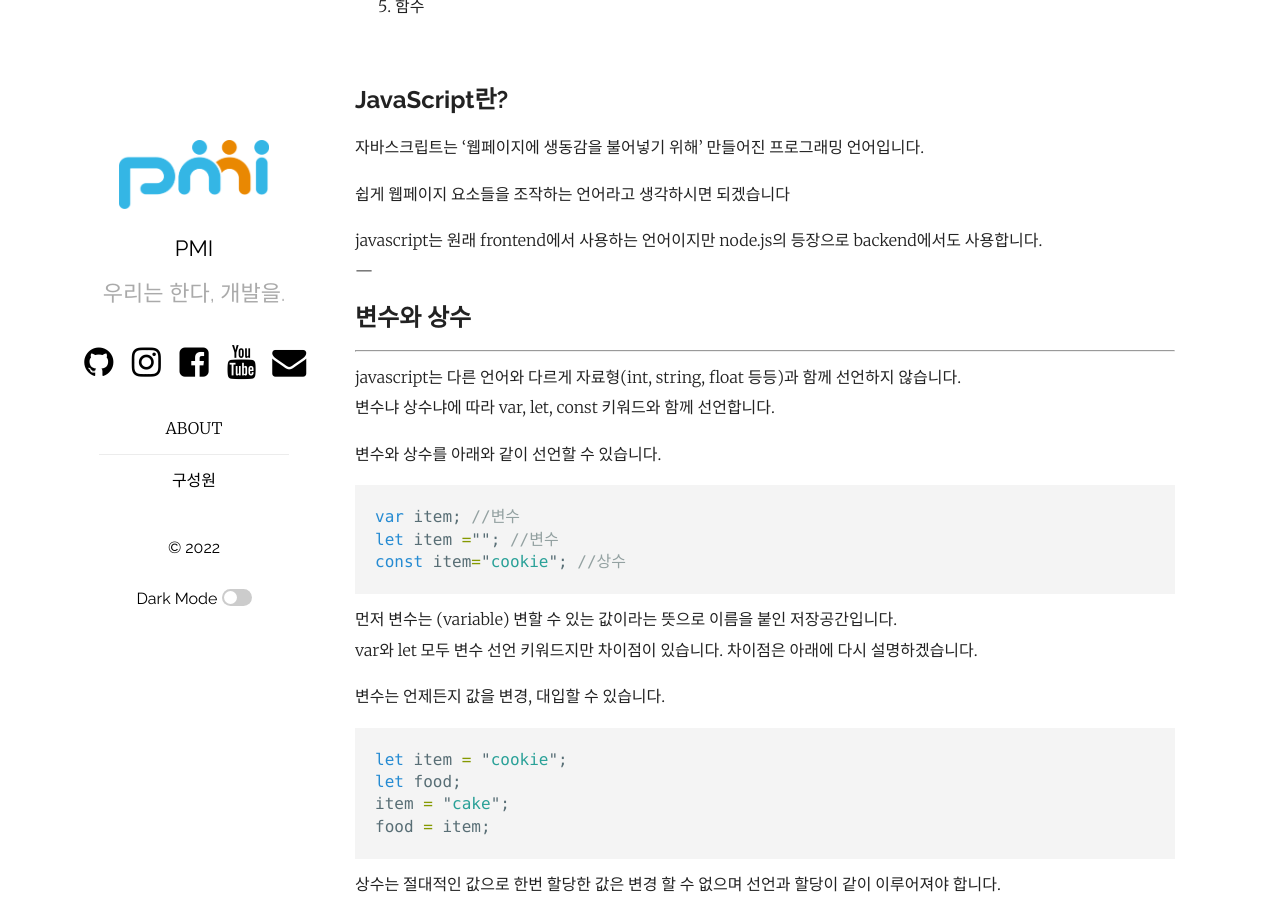
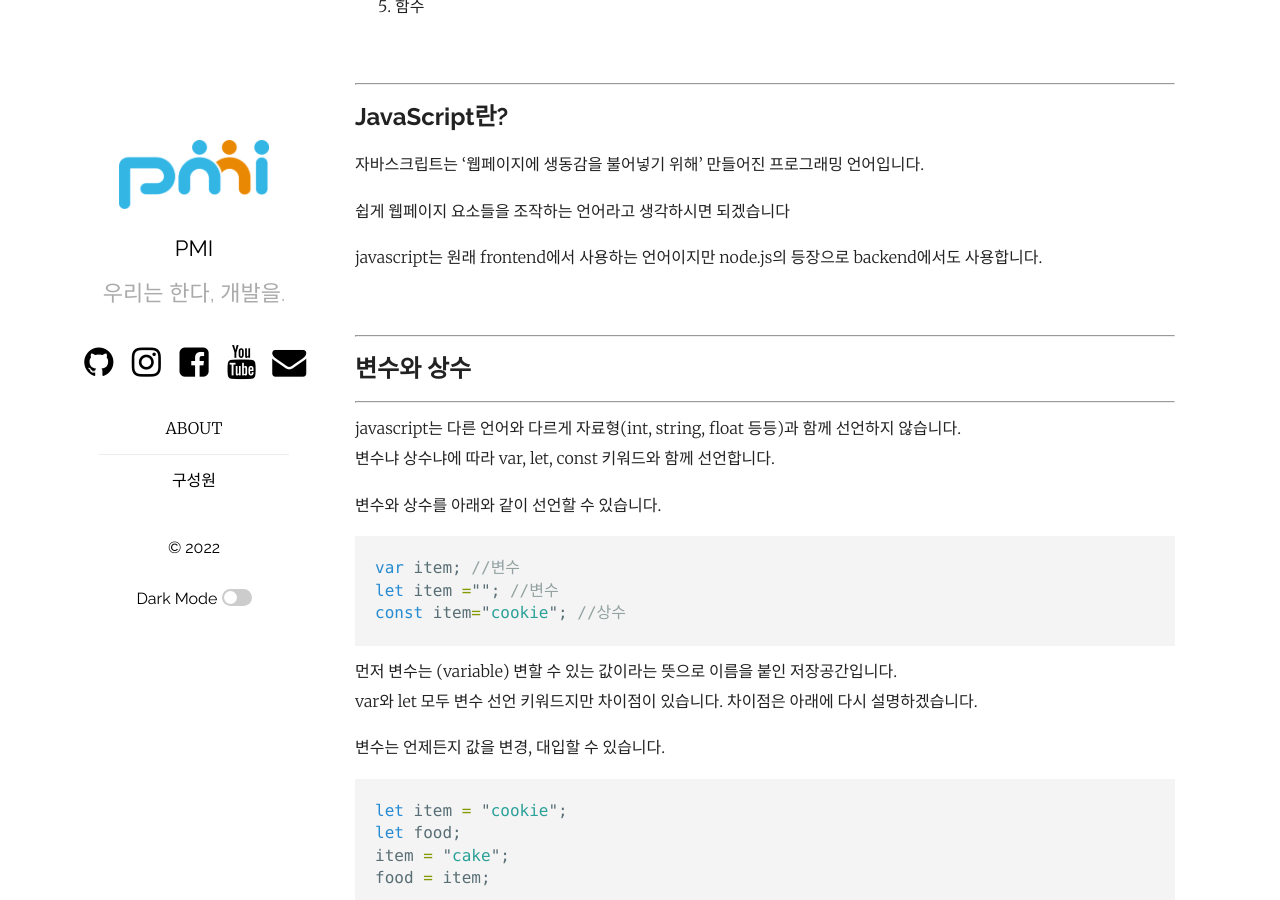
Before and after one commit to pmirnc-dev/pmirnc-dev.github.io, a Jekyll site: the page built from _posts/2022-08-17-javascript-기초.markdown, in a window 1280 px wide and 900 px high, scrolled down 389 px. Built offline with Jekyll 4.4.1, drawn with Linux system fonts in a browser that asks for light colours; comment, search, counter and statistics services are not loaded.

````diff
--- a/_posts/2022-08-17-javascript-기초.markdown
+++ b/_posts/2022-08-17-javascript-기초.markdown
@@ -17,7 +17,8 @@
 4. IF, ?(조건부 연산자)
 5. 함수
 
-   <br>
+   <br />
+
 ---
 
 ## JavaScript란?
@@ -27,7 +28,9 @@
 쉽게 웹페이지 요소들을 조작하는 언어라고 생각하시면 되겠습니다
 
 javascript는 원래 frontend에서 사용하는 언어이지만 node.js의 등장으로 backend에서도 사용합니다.
-<br>
+
+<br />
+
 ---
 
 ## 변수와 상수
@@ -102,7 +105,8 @@
 2. 블록 레벨 스코프
 3. 변수 호이스팅 문제 해결
 
-<br>
+<br />
+
 ---
 
 ## 연산자
@@ -214,7 +218,9 @@
 result = "banana" && false; // false
 ```
 > [단축평가 참고](https://curryyou.tistory.com/193)
-<br>
+
+<br />
+
 ---
 
 ## IF, ?조건부 연산자
@@ -273,6 +279,7 @@
     age<19 ? "미성년자" : "숫자가 아닙니다." // result = "숫자가 아닙니다."
 ```
 <br>
+
 ---
 
 ## 함수
@@ -341,6 +348,8 @@
 showMassege("안녕"); // 메세지 : 안녕
 ```
 
+<br />
+
 하지만 일반적으로 위처럼 사용하진 않고 콜백함수에서 화살표 함수를 많이 사용합니다.
 
 ```jsx
@@ -354,7 +363,7 @@
 }, 1000);
 ```
 
-※ 화살표 함수와 일반 함수 차이
+#### ※ 화살표 함수와 일반 함수 차이
 1. 생성자 함수의 역할을 할 수 없다. (new로 인스턴스 생성 불가)
 2. 화살표 함수는 this를 가지지않고 함수가 정의된 스코프에 존재하는 this를 가르킵니다.
 3. 화살표 함수는 arguemnts 프로퍼티를 생성하지 않는다.
@@ -380,6 +389,9 @@
 account.deposit(2000);
 console.log(account.getBalance()); // yong-bin님의 잔액은 22000입니다.
 ```
+
+<br />
+
 객체에 속한 메소드에서의 this는 메소드가 속한 객체를 가리킵니다.
 ```jsx
 const account = {
@@ -400,4 +412,3 @@
 ```
 
 > [this 참고](https://bohyeon-n.github.io/deploy/javascript/this.html)
-</br>
````
